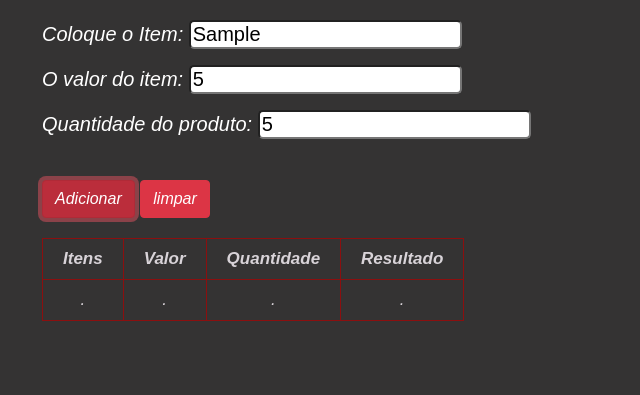
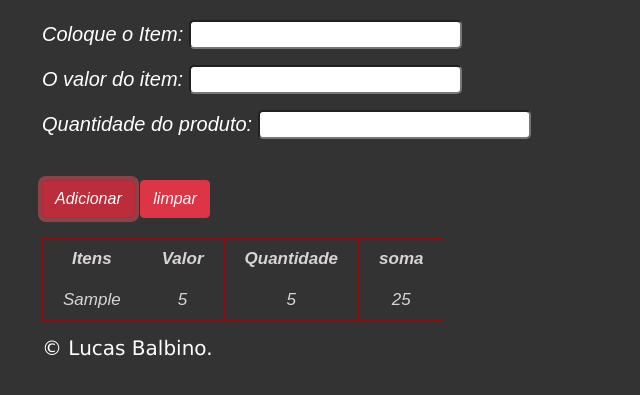
Before and after one commit to lucasbalbino09/TabelasDinamicas, a plain HTML site: page index.html in a window 1280 px wide. Both pictures are taken after typing "Sample", "5", "5" into the empty fields and a click on the button "Adicionar". Shown: the part 83-478 px from the top of the page, without its empty margins (0-640 px from the left). Drawn offline with nearby package versions, Linux system fonts and the light colour scheme.

Commit message:
upgrade na lista, com fucao de soma.

```diff
--- a/index.html
+++ b/index.html
@@ -27,31 +27,28 @@
                     Quantidade do produto: <input class="input" id="quant" type="number">
                 </p>
 
-
-
-                <button type="button" class="btn btn-danger" onclick="adicionar()"> Adicionar </button>
+                <button type="button" class="btn btn-danger" onclick="adicionar(texto.value, valor.value, quant.value)"> Adicionar </button>
                 <button type="button" class="btn btn-danger" onclick="limpar()"> limpar </button>
 
             </div>
-            <table class="tabela">
-                <tbody id="tbl">
-                    <tr>
-                        <th>Itens</th>
-                        <th>Valor</th>
-                        <th>Quantidade</th>
-                        <th>Resultado</th>
-                    </tr>
-                    <tr>
-                        <td id="resitem">.</td>
-                        <td id="resvalue">.</td>
-                        <td id="resqaunt">.</td>
-                        <td id="res">.</td>
-                    </tr>
-                </tbody>
-            </table>
 
+            <div id="tabela" class="tabela">
+                <table id="tabl">
+                    <thead>
+                        <tr>
+                            <th>Itens</th>
+                            <th>Valor</th>
+                            <th>Quantidade</th>
+                            <th>soma</th>
+                        </tr>
+                    </thead>
+                </table>
+            </div>
 
         </section>
+        <footer id="logo">
+            &copy; Lucas Balbino.
+        </footer>
     </div>
 
 
--- a/lista.js
+++ b/lista.js
@@ -1,36 +1,33 @@
 function adicionar() {
 
+    if (texto == 0 || valor == 0 || quant == 0) {
 
-    // Os 3 inputs;
-    let text = document.getElementById("texto").value;
-    let valorc = document.getElementById("valor").value;
-    let quant = document.getElementById("quant").value;
-
-    // Os 3 resultados;
-    let restxt = document.getElementById("resitem").innerHTML;
-    let resvalor = document.getElementById("resvalue").innerHTML;
-    let resquant = document.getElementById("resqaunt").innerHTML;
-
-
-
-    if (text == 0 || valorc == 0 || quant == 0) {
-
-        window.alert("Erro, verifique os dados e tente novamente..");
+        windows.alert("Opaa, verifique os dados e tente novamente.");
 
     } else {
 
-        this.arrayProdutos = [];
-        let tbody = document.getElementById("tbl");
+        // Os 3 inputs;
+        let texto = document.getElementById("texto").value;
+        let valor = document.getElementById("valor").value;
+        let quant = document.getElementById("quant").value;
+        let somar = valor * quant;
 
-        for (let i = 0; i < this.arrayProdutos; i++) {
+        //Tabela, linha e incersão.
+        let tb = document.getElementById("tabl");
+        var qtdlinhas = tb.rows.length;
+        let linhas = tb.insertRow(qtdlinhas);
 
+        //posição de cada linha.
+        let celltext = linhas.insertCell(0);
+        let cellvalor = linhas.insertCell(1);
+        let cellquant = linhas.insertCell(2);
+        let cellsoma = linhas.insertCell(3);
 
-
-            //logica;
-            document.getElementById("resitem").innerHTML = text;
-            document.getElementById("resvalue").innerHTML = valorc;
-            document.getElementById("resqaunt").innerHTML = quant;
-
+        //modificação em cada linha.
+        celltext.innerHTML = texto
+        cellvalor.innerHTML = valor
+        cellquant.innerHTML = quant
+        cellsoma.innerHTML = somar
 
 
 
@@ -38,13 +35,12 @@ function adicionar() {
         document.getElementById("texto").value = null;
         document.getElementById("valor").value = null;
         document.getElementById("quant").value = null;
-        }
-
-
 
     }
 
 }
+
+
 
 function limpar() {
 
@@ -57,4 +53,7 @@ function limpar() {
     document.getElementById("texto").value = null;
     document.getElementById("valor").value = null;
     document.getElementById("quant").value = null;
+
+
+
 }
--- a/tabl.css
+++ b/tabl.css
@@ -37,3 +37,8 @@ th {
     padding: 10px 20px;
     border: 1px solid rgb(139, 15, 15);
 }
+
+footer {
+    margin-top: 15px;
+    font: normal 20px Verdana;
+}
```
Lines whose indentation alone changed are shown as unchanged.
